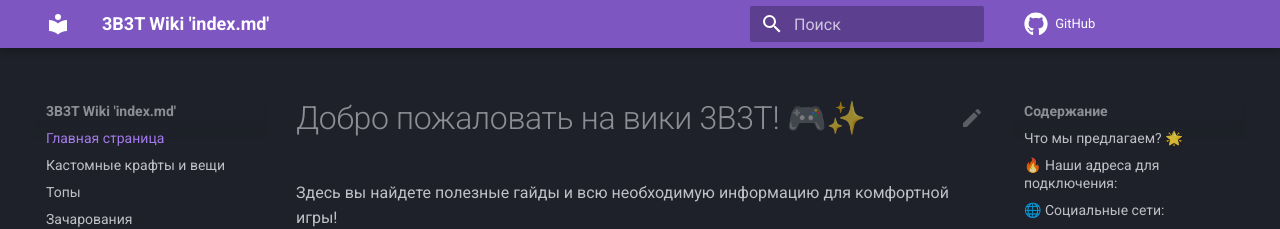
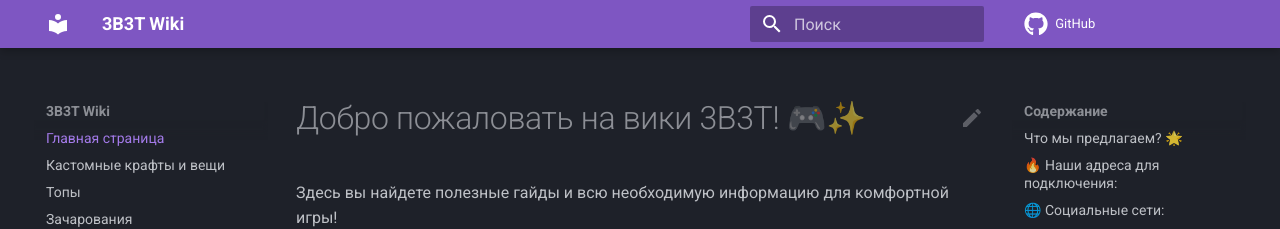
Before and after one commit to 3B3TServer/Docs, an MkDocs documentation site: the page built from docs/index.md, in a window 1280 px wide. Shown: the top 229 px of the page. Built offline with MkDocs 1.6.1 and Material for MkDocs 9.7.7, drawn with Linux system fonts in a browser that asks for light colours; comment, search, counter and statistics services are not loaded.

Commit message:
Update mkdocs.yml

```diff
--- a/mkdocs.yml
+++ b/mkdocs.yml
@@ -1,5 +1,5 @@
 # yaml-language-server: $schema=https://squidfunk.github.io/mkdocs-material/schema.json
-site_name: 3B3T Wiki 'index.md'
+site_name: 3B3T Wiki
 site_url: https://wiki.3b3t.ru
 nav:
   - 'Главная страница': 'index.md'
```
